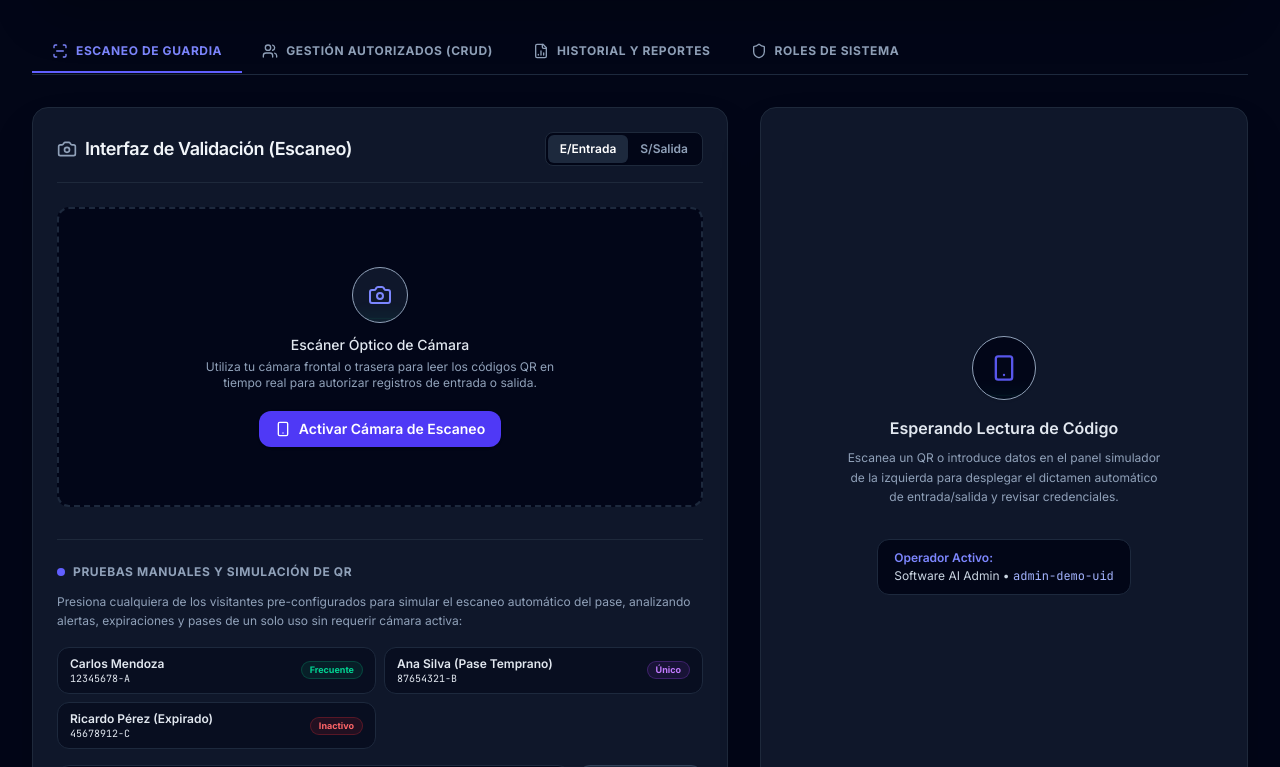
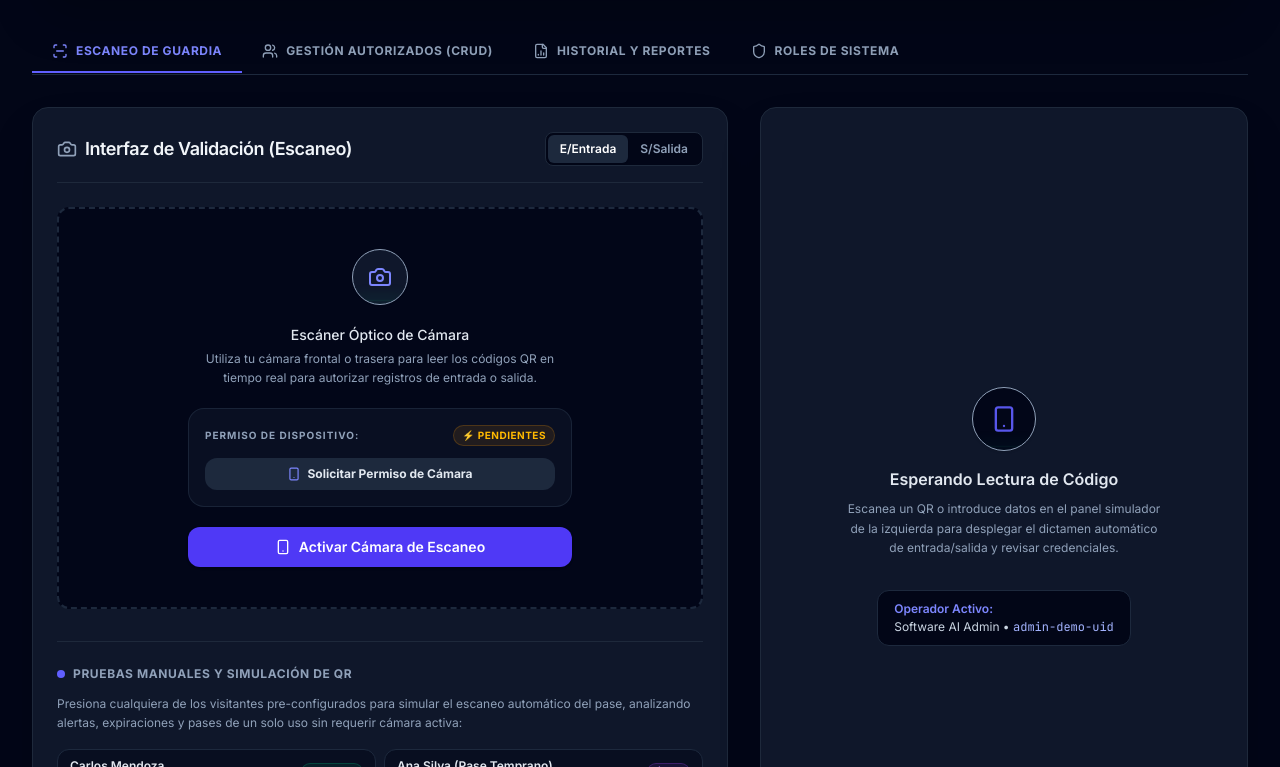
Before and after one commit to haroldove90-spec/Servicios-de-Seguridad, a React (Vite) app: page / in a window 1280 px wide. Shown: the part 534-1301 px from the top of the page. Built offline with nearby package versions, Linux system fonts and the light colour scheme.

Commit message:
feat: add camera and sensor permissions support
Update metadata with required hardware permissions and implement a manager hook in ScannerInterface to handle camera access and state management.

```diff
--- a/metadata.json
+++ b/metadata.json
@@ -1,6 +1,6 @@
 {
   "name": "Control de Acceso QR y Dashboard",
   "description": "Sistema de gestión (CRUD) de usuarios autorizados, generación de códigos QR de un solo uso o restrictivos, interfaz de escaneo de guardia y reportería de accesos.",
-  "requestFramePermissions": ["camera"],
+  "requestFramePermissions": ["camera", "microphone", "geolocation"],
   "majorCapabilities": ["MAJOR_CAPABILITY_SERVER_SIDE_GEMINI_API"]
 }
--- a/src/components/ScannerInterface.tsx
+++ b/src/components/ScannerInterface.tsx
@@ -41,6 +41,57 @@ export default function ScannerInterface({ currentGuard, onScanLogged }: Scanner
   const [panicActive, setPanicActive] = useState<boolean>(false);
   const [votedFeatures, setVotedFeatures] = useState<string[]>([]);
   const [checklistFeedback, setChecklistFeedback] = useState<string>('');
+
+  // Camera & Mobile permissions manager hook
+  const [cameraPermission, setCameraPermission] = useState<'prompt' | 'granted' | 'denied' | 'checking'>('checking');
+  const [permissionError, setPermissionError] = useState<string | null>(null);
+
+  const checkCameraPermission = async () => {
+    if (!navigator.mediaDevices || !navigator.mediaDevices.getUserMedia) {
+      setCameraPermission('denied');
+      setPermissionError('Este navegador o entorno iframe no ofrece acceso directo de cámara. Para realizar pruebas reales con cámara, abre la aplicación usando el botón de "Abrir en nueva pestaña" en la esquina superior.');
+      return;
+    }
+
+    try {
+      if (navigator.permissions && navigator.permissions.query) {
+        const result = await navigator.permissions.query({ name: 'camera' as any });
+        setCameraPermission(result.state as 'prompt' | 'granted' | 'denied');
+        result.onchange = () => {
+          setCameraPermission(result.state as 'prompt' | 'granted' | 'denied');
+        };
+      } else {
+        setCameraPermission('prompt');
+      }
+    } catch {
+      // If permissions.query fails or is not supported/restricted in iframe, default to prompt
+      setCameraPermission('prompt');
+    }
+  };
+
+  useEffect(() => {
+    checkCameraPermission();
+  }, []);
+
+  const requestCameraPermission = async () => {
+    setPermissionError(null);
+    try {
+      const stream = await navigator.mediaDevices.getUserMedia({ video: true });
+      // Release tracks immediately
+      stream.getTracks().forEach(track => track.stop());
+      setCameraPermission('granted');
+      return true;
+    } catch (err: any) {
+      console.warn('Error requesting camera permission:', err);
+      setCameraPermission('denied');
+      setPermissionError(
+        err.name === 'NotAllowedError' || err.name === 'PermissionDeniedError'
+          ? 'Se denegó el acceso a la cámara. Por favor presiona el candado en la barra del navegador para restablecer los permisos de cámara de este sitio.'
+          : `Error de cámara: ${err.message || err}`
+      );
+      return false;
+    }
+  };
 
   // Pull onsite visitors
   const reloadOnsitePeople = async () => {
@@ -446,22 +497,77 @@ export default function ScannerInterface({ currentGuard, onScanLogged }: Scanner
               </button>
             </div>
           ) : (
-            <div id="camera-idle-view" className="flex flex-col items-center justify-center border-2 border-dashed border-slate-800 rounded-xl p-10 bg-slate-950 text-center min-h-[300px]">
-              <div className="w-14 h-14 bg-slate-900 rounded-full flex items-center justify-center border border-slate-850 shadow-xs mb-3 text-slate-400 relative overflow-hidden">
+            <div id="camera-idle-view" className="flex flex-col items-center justify-center border-2 border-dashed border-slate-800 rounded-xl p-6 sm:p-10 bg-slate-950 text-center min-h-[300px] space-y-5">
+              <div className="w-14 h-14 bg-slate-900 rounded-full flex items-center justify-center border border-slate-850 shadow-xs text-slate-400 relative overflow-hidden mx-auto">
                 <div className="scan-overlay opacity-30"></div>
                 <Camera className="w-6 h-6 text-indigo-400" />
               </div>
-              <h3 className="text-sm font-medium text-slate-200">Escáner Óptico de Cámara</h3>
-              <p className="text-xs text-slate-400 max-w-sm mt-1 mb-5">
-                Utiliza tu cámara frontal o trasera para leer los códigos QR en tiempo real para autorizar registros de entrada o salida.
-              </p>
+
+              <div>
+                <h3 className="text-sm font-medium text-slate-200">Escáner Óptico de Cámara</h3>
+                <p className="text-xs text-slate-400 max-w-sm mt-1 mx-auto leading-relaxed">
+                  Utiliza tu cámara frontal o trasera para leer los códigos QR en tiempo real para autorizar registros de entrada o salida.
+                </p>
+              </div>
+
+              {/* Real-time Permission Checker Status Panel */}
+              <div className="w-full max-w-sm bg-slate-900/60 border border-slate-800/80 rounded-2xl p-4 text-center space-y-3 font-sans">
+                <div className="flex items-center justify-between">
+                  <span className="text-[10px] font-bold text-slate-400 uppercase tracking-widest">Permiso de Dispositivo:</span>
+                  {cameraPermission === 'checking' ? (
+                    <span className="text-[10px] font-bold text-blue-400 flex items-center gap-1">
+                      <RefreshCw className="w-3 h-3 animate-spin" /> Verificando...
+                    </span>
+                  ) : cameraPermission === 'granted' ? (
+                    <span className="text-[10px] font-bold text-emerald-400 bg-emerald-500/10 border border-emerald-500/20 px-2 py-0.5 rounded-full uppercase tracking-wider">
+                      ✓ Autorizado
+                    </span>
+                  ) : cameraPermission === 'denied' ? (
+                    <span className="text-[10px] font-bold text-red-400 bg-red-500/10 border border-red-500/20 px-2 py-0.5 rounded-full uppercase tracking-wider">
+                      ✗ Bloqueado
+                    </span>
+                  ) : (
+                    <span className="text-[10px] font-bold text-amber-400 bg-amber-500/10 border border-amber-500/20 px-2 py-0.5 rounded-full uppercase tracking-wider">
+                      ⚡ Pendientes
+                    </span>
+                  )}
+                </div>
+
+                {permissionError && (
+                  <p className="text-[11px] text-slate-350 leading-relaxed text-left bg-slate-950/80 p-2.5 rounded-xl border border-rose-500/10 font-mono text-amber-300">
+                    {permissionError}
+                  </p>
+                )}
+
+                {cameraPermission !== 'granted' && (
+                  <button
+                    id="btn-request-explicit-camera-perms"
+                    onClick={async () => {
+                      const granted = await requestCameraPermission();
+                      if (granted) {
+                        setScanResult(null);
+                        setUseCamera(true);
+                      }
+                    }}
+                    className="w-full py-2 bg-slate-800 hover:bg-slate-700 text-slate-205 text-xs font-bold rounded-xl transition cursor-pointer flex items-center justify-center gap-1.5"
+                  >
+                    <Smartphone className="w-3.5 h-3.5 text-indigo-400" /> Solicitar Permiso de Cámara
+                  </button>
+                )}
+              </div>
+
+              {/* Main scan Trigger Button */}
               <button
                 id="btn-trigger-camera-opt"
-                onClick={() => {
+                onClick={async () => {
                   setScanResult(null);
+                  if (cameraPermission !== 'granted') {
+                    const ok = await requestCameraPermission();
+                    if (!ok) return; // Wait for explicit authorization
+                  }
                   setUseCamera(true);
                 }}
-                className="inline-flex items-center gap-2 justify-center px-4 py-2 bg-indigo-600 hover:bg-indigo-500 text-white text-sm font-semibold rounded-xl transition shadow-sm cursor-pointer"
+                className="inline-flex items-center gap-2 justify-center px-5 py-2.5 bg-indigo-600 hover:bg-indigo-500 text-white text-sm font-semibold rounded-xl transition shadow-sm cursor-pointer w-full max-w-sm"
               >
                 <Smartphone className="w-4 h-4" /> Activar Cámara de Escaneo
               </button>
```
